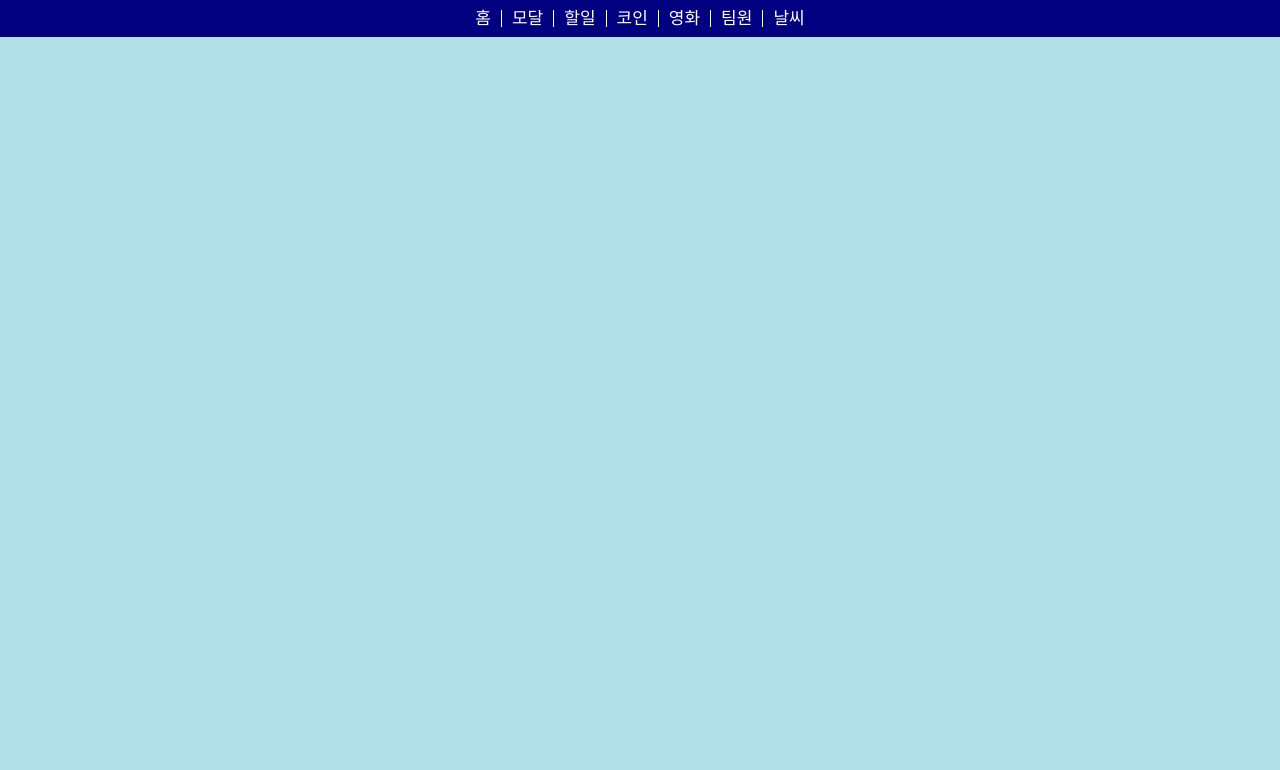
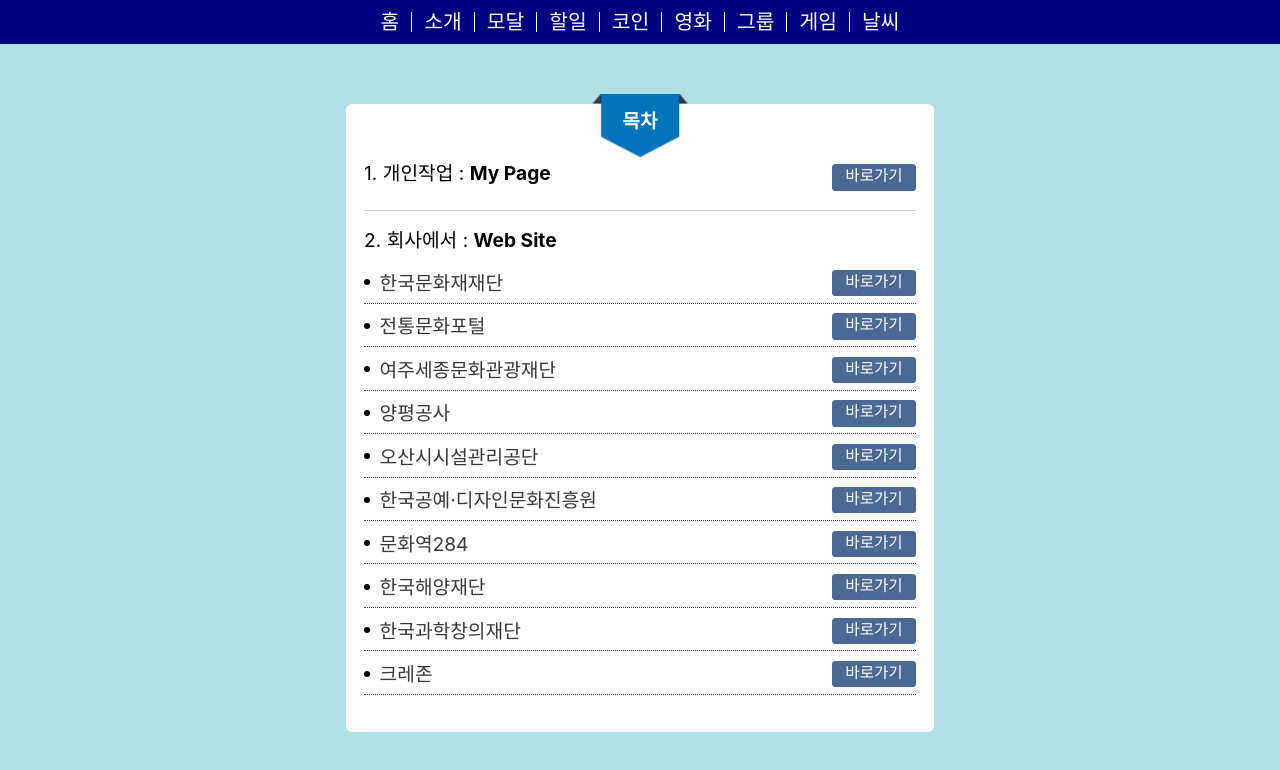
Before and after one commit to rhkstnek/rhkstnek.github.io, a React (Create React App) app: page /one in a window 1280 px wide. Before the commit this address had no page. Shown: the top 770 px of the page. Built offline with nearby package versions, Linux system fonts and the light colour scheme.

Commit message:
240628, 1차 종료

```diff
--- a/src/App.js
+++ b/src/App.js
@@ -1,5 +1,6 @@
 import React, { useState } from "react";
 import { Routes, Route, Link } from 'react-router-dom';
+import One from './page/one.js';
 import Two from './page/two.js';
 // import Three from './page/three.js';
 import Four from './page/four.js';
@@ -9,6 +10,7 @@
 import Last from './page/last.js';
 import Mdetail from './page/mdetail.js';
 import Seven from './page/seven.js';
+import Eight from './page/eight.js';
 
 
 
@@ -23,12 +25,14 @@
     <div>
       <nav style={{ marginBottom: '25px' }}>
         <Link to="/">홈</Link>
+        <Link to="/one">소개</Link>
         <Link to="/two">모달</Link>
         {/* <Link to="/three">쇼핑몰</Link> */}
         <Link to="/four">할일</Link>
         <Link to="/five">코인</Link>
         <Link to="/six">영화</Link>
-        <Link to="/seven">팀원</Link>
+        <Link to="/seven">그룹</Link>
+        <Link to="/eight">게임</Link>
         <Link to="/Last">날씨</Link>
       </nav>
 
@@ -41,6 +45,7 @@
             </div>
           </>
         } />
+        <Route path="/one" element={<One/>}  />
         <Route path="/two" element={<Two rhkstn={rhkstn}/>}  />
         {/* <Route path="/three" element={ <div><ul className="sh_list"><Three
         /></ul></div> } >
@@ -52,6 +57,7 @@
         </Route>
         <Route path="/Mdetail/:id" element={<Mdetail />} />
         <Route path="/Seven" element={<Seven  />}/>
+        <Route path="/Eight" element={<Eight  />}/>
 
 
 
--- a/src/index.css
+++ b/src/index.css
@@ -15,7 +15,45 @@
   -webkit-font-smoothing: antialiased;
   -moz-osx-font-smoothing: grayscale;
   background-color:powderblue;
+  zoom: 1.2;
 }
+
+/* 0. 소개 */
+.clearfix:after{content: ""; display: block; width: 0; height: 0; font-size: 0; clear: both;}
+.intro_wrap{text-align: left; width: 460px; margin: 0 auto;
+  background-color: #fff; padding: 50px 15px 15px 15px;
+  border-radius: 5px; margin-top: 50px;
+  position: relative;
+}
+
+.intro_wrap strong{
+  position: absolute; left: 50%; top: 6px;
+  transform: translateX(-50%);
+  z-index: 1; color: #fff;
+}
+.intro_pin{position: absolute; left: 50%; top: -9px;
+  transform: translateX(-50%);
+}
+
+.intro_list > li{position: relative;padding-left: 13px;margin-top: 8px; line-height: 1.4; border-bottom: 1px dotted; padding-bottom: 5px;
+  color: #393939;}
+.intro_list > li:before{content:'';display: block;position: absolute;left: 0;top: 8px;background: #000; width: 5px;height: 5px;border-radius: 5px;}
+.intro_list > li strong{color: #171717;}
+.intro_list > li:first-child{ margin-top: 0;}
+.intro_wrap a{background-color: #000;
+  background-color: #4a6993;
+  width: 70px;
+  height: 22px;
+  /* display: inline-block; */
+  color: #fff;
+  text-align: center;
+  border-radius: 3px;
+  line-height: 20px;
+  font-size: 13px;
+  margin-left: 6px;
+  float: right;
+  }
+
 
 /* 1. 네비게이션 */
 a{text-decoration: none;}
@@ -170,6 +208,24 @@
 .team_a{margin-right: 10px;}
 .team_b{margin-left: 10px;}
 
+/* 7.가위바위보 */
+.game1{background: rgb(136 88 164);
+}
+.game1_btm button{border-radius: 50%;
+  border: 1px; padding: 10px 10px; margin: 0 5px; cursor: pointer;
+}
+
+.game1 > div{position: relative; background-color:rgba(255, 255, 255, 0.2); border-radius: 50%; width: 100px; height: 100px;}
+.game1 > div p{position: absolute; background: transparent;
+  top: 50%; left:50%; transform: translate(-50%, -50%);
+  padding: 0;
+}
+.game1 > div span{bottom: -35px; position: absolute; left:50%;
+  transform: translate(-50%, -0%);
+}
+
+
+
 
 @media all and (max-width:479px) {
   /* 날씨 */
--- a/src/modules/CityComponent.js
+++ b/src/modules/CityComponent.js
@@ -54,6 +54,7 @@
         />
         <button type={"submit"}>Search</button>
       </SearchBox>
+        <p style={{color:`red`,fontWeight:'600'}}>ex) seoul, paris, italy</p>
     </>
   );
 };
--- /dev/null
+++ b/src/page/calc.html
@@ -0,0 +1,108 @@
+<!DOCTYPE html>
+<html lang="ko">
+
+<head>
+  <meta charset="UTF-8">
+  <meta name="viewport" content="width=device-width, initial-scale=1.0">
+  <title>Document</title>
+  <link rel="stylesheet" href="./calendar.css">
+  <!-- <script src="./calendar.js" defer></script> -->
+</head>
+
+<body>
+  <div class="calendar">
+    <div class="header">
+      <div class="year-month"></div>
+      <div class="nav">
+        <button class="nav-btn go-prev" onclick="prevBtn()">&lt;</button>
+        <button class="nav-btn go-today" onclick="hyunBtn()">Today</button>
+        <button class="nav-btn go-next" onclick="nextBtn()">&gt;</button>
+      </div>
+    </div>
+    <div class="main">
+      <div class="days">
+        <div class="day">일</div>
+        <div class="day">월</div>
+        <div class="day">화</div>
+        <div class="day">수</div>
+        <div class="day">목</div>
+        <div class="day">금</div>
+        <div class="day">토</div>
+      </div>
+      <div class="dates"></div>
+    </div>
+  </div>
+
+  <script>
+    // 1. 지난 달 마지막 날짜와 요일
+    // 2. 이번 달 마지막 날짜와 요일입니다.
+    let date = new Date();
+
+    function abc() {
+      let Year = date.getFullYear();
+      let Month = date.getMonth();
+
+      document.querySelector('.year-month').textContent = `${Year}년 ${Month+1}월`
+
+      let prevList = new Date(Year, Month, 0);
+      let thisList = new Date(Year, Month+1, 0);
+
+      let prevDate = prevList.getDate();
+      let prevDay = prevList.getDay();
+
+      let thisDate = thisList.getDate();
+      let thisDay = thisList.getDay();
+
+      let prevNum = [];
+      let thisNum = [...Array(thisDate+1).keys()].slice(1)
+      let nextNum = [];
+
+      console.log(prevDay);
+      if(prevDay !==6){
+        for (let i = 0; i < prevDay+1; i++) {
+          prevNum.unshift(prevDate--)
+          // prevDate - i
+        }
+      }
+      console.log(prevNum)
+
+      for (let i = 1; i < 7 - thisDay; i++) {
+        // -thisDay
+        nextNum.push(i)
+      }
+      let dates = prevNum.concat(thisNum,nextNum);
+
+
+
+      dates.forEach( function(date, j) {
+        dates[j] = `<div class="date">${date}</div>`;
+      })
+      // forEach
+
+      document.querySelector('.dates').innerHTML = dates.join('');
+    }
+
+
+    const prevBtn = ()=>{
+      date.setMonth(date.getMonth() -1);
+      abc();
+    }
+
+    const nextBtn = ()=>{
+      date.setMonth(date.getMonth() +1);
+      abc();
+    }
+
+    const hyunBtn = ()=>{
+      date = new Date();
+      abc();
+    }
+
+
+    abc();
+
+    /* console.log(thisNum); */
+  </script>
+</body>
+
+</html>
--- /dev/null
+++ b/src/page/eight.js
@@ -0,0 +1,90 @@
+import React, { useState, useRef, useEffect, useCallback } from 'react';
+
+function Eight() {
+  const scores = {
+    '✊': 1,
+    '✋': 0,
+    '✌': -1,
+  };
+  let [com, setCom] = useState('✊');
+  let [my, setMy] = useState('');
+  let [txt, setTxt] = useState();
+  let [btnDisabled, setBtnDisabled] = useState(false);
+  const interval = useRef(null);
+
+  const changeHand = useCallback(() => {
+    if(com==='✊'){
+      setCom('✌')
+    } else if(com==='✌'){
+      setCom('✋')
+    } else {
+      setCom('✊')
+    }
+  }, [com]);
+
+  let hand1 = (my) => () =>{
+    setMy(my);
+    setBtnDisabled(true);
+    clearInterval(interval.current);
+
+    const diff = scores[my] - scores[com];
+    if (diff === 0) {
+      setTxt('비겼다');
+    } else if ([-1, 2].includes(diff)) {
+      setTxt('이겼다');
+    } else {
+      setTxt('졌다..');
+    }
+
+    setTimeout(() => {
+      interval.current = setInterval(changeHand, 100);
+      setBtnDisabled(false);
+      setMy()
+    }, 1000);
+  }
+
+  useEffect(() => {
+    interval.current = setInterval(changeHand, 100);
+    return () => {
+      clearInterval(interval.current);
+    };
+  }, [changeHand]);
+
+
+  return (
+
+    <div>
+      <div className="tC" style={{ zoom: '1.1' }}>
+        <h3>가위바위보</h3><br/>
+        <div>
+          <div className="team_area game1">
+            <div >
+              <p>
+                {
+                  com
+                }
+              </p>
+              <span>💻<br/>Com</span>
+            </div>
+            <div >
+              <p>{my}</p>
+              <span>🙎‍♂️<br/>You</span>
+            </div>
+          </div>
+          <br />
+
+          결과 : { txt}
+          <br /><br />
+
+          <div className="game1_btm">
+            <button disabled={btnDisabled} onClick={hand1('✊')}>✊</button>
+            <button disabled={btnDisabled} onClick={hand1('✌')}>✌</button>
+            <button disabled={btnDisabled} onClick={hand1('✋')}>✋</button>
+          </div>
+        </div>
+      </div>
+    </div>
+  )
+}
+
+export default Eight
--- a/src/page/five.js
+++ b/src/page/five.js
@@ -27,6 +27,7 @@
   return (
     <div className="tC">
       <h3 >코인정보입니다. ({coin.length})개</h3>
+      <br/>
       <h3>{now != '' ? `로딩중...` :
         <select>
           {
--- /dev/null
+++ b/src/page/one.js
@@ -0,0 +1,35 @@
+function One() {
+
+  return (
+    <div className="tC">
+      <div className="intro_wrap">
+        <strong>
+        목차
+        </strong>
+          <img className="intro_pin" src={process.env.PUBLIC_URL + `/img/pin.png`} alt='pin' />
+
+        <span className="clearfix">1. 개인작업 : <b>My Page</b><a href="http://rhkstnek.dothome.co.kr/" target="_blank">바로가기</a></span>
+        <hr/>
+
+        <div>
+          <p>2. 회사에서 : <b>Web Site</b></p>
+          <ul className="intro_list clearfix">
+            <li>한국문화재재단<a href="https://www.kh.or.kr/kha" target="_blank">바로가기</a></li>
+            <li>전통문화포털<a href="https://www.kculture.or.kr/main/kculture" target="_blank">바로가기</a></li>
+            <li>여주세종문화관광재단<a href="https://www.yjcf.or.kr/yjcf" target="_blank">바로가기</a></li>
+            <li>양평공사<a href="https://www.yp04.or.kr/main" target="_blank">바로가기</a></li>
+            <li>오산시시설관리공단<a href="https://www.osansisul.or.kr/main" target="_blank">바로가기</a></li>
+            <li>한국공예·디자인문화진흥원<a href="https://www.kcdf.or.kr/main" target="_blank">바로가기</a></li>
+            <li>문화역284<a href="https://www.seoul284.org/main" target="_blank">바로가기</a></li>
+            <li>한국해양재단<a href="https://ocean.or.kr/main" target="_blank">바로가기</a></li>
+            <li>한국과학창의재단<a href="https://www.kofac.re.kr/main" target="_blank">바로가기</a></li>
+            <li>크레존<a href="https://www.crezone.net/main" target="_blank">바로가기</a></li>
+          </ul>
+        </div>
+      </div>
+    </div>
+  )
+
+}
+
+export default One
--- a/src/page/seven.js
+++ b/src/page/seven.js
@@ -31,7 +31,7 @@
 
   return(
     <div className="tC">
-      <button onClick={output}>팀 정하기</button> ← 클릭
+      <button onClick={output}>그룹원 정하기</button> ← 클릭
       <br/><br/>
       <span className="teamOne">인원:
       {soccer.map((a,i)=>{
```
Also changed, not shown: public/img/pin.png (added).
